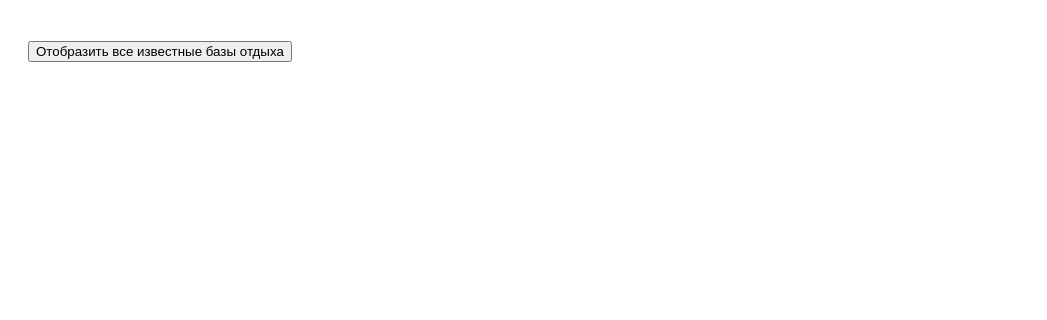
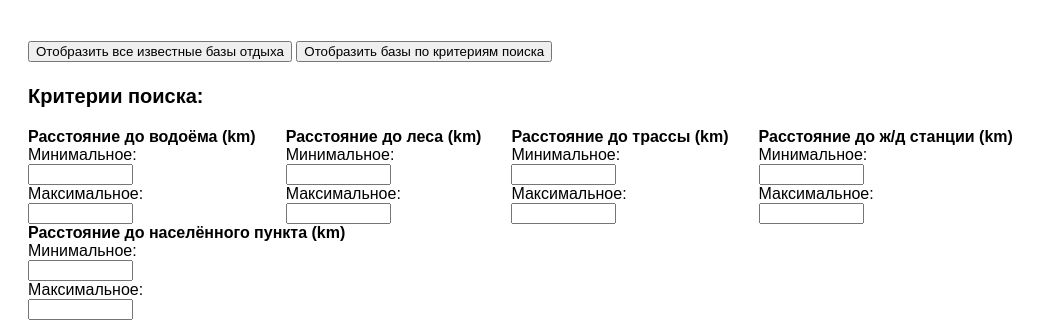
Before and after one commit to vmi-gis/LakeGIS, a Django app: page / in a window 1280 px wide; the page is wider, and only the part inside the window is pictured. Shown: the part 629-949 px from the top of that part, without its empty margins (0-1047 px from the left). Before the commit the page ends 691 px from the top of that part, so only its background shows below. Run offline with Django 3.2, Linux system fonts and the light colour scheme; data that the repository does not hold is empty; parts of the project's set-up code (start-up, migrations or seed data) failed here and were passed over; some libraries are stand-ins or nearby versions.

Commit message:
Добавлено отображение баз на карте согласно критериям пользователя

```diff
--- a/LakeGIS/LakeGIS/templates/lakegis_app/index.html
+++ b/LakeGIS/LakeGIS/templates/lakegis_app/index.html
@@ -9,7 +9,12 @@ var map,
 marker,
 RecreationCenters = {},
 marker_center,
-markers = [];
+markers = [],
+water_distances = [],
+forest_distances = [],
+highway_distances = [],
+railway_distances = [],
+settlement_distances = [];
 
 {% for RecreationModel in lakegis_app %}
 	RecreationCenters[{{RecreationModel.id}}] = {
@@ -48,6 +53,12 @@ function initializeMaps() {
       			title:RecreationCenters[i].name
     		});
 		markers.push(marker);
+		water_distances.push(RecreationCenters[i].dist_to_water);
+		forest_distances.push(RecreationCenters[i].dist_to_forest);
+		highway_distances.push(RecreationCenters[i].dist_to_highway);
+		railway_distances.push(RecreationCenters[i].dist_to_railway);
+		settlement_distances.push(RecreationCenters[i].dist_to_settlement);
+
 
 		google.maps.event.addListener(marker, 'click', (function(marker, i) {
 	        	return function() {
@@ -133,6 +144,40 @@ function showAllCenters(){
 
 }
 
+function showCentersByCriteria(){
+	for (var i=0; i<markers.length; i++){
+		if (	(
+			$('#min_dist_to_water').val()=="" || $('#max_dist_to_water').val()==""
+		    	|| ( water_distances[i]>$('#min_dist_to_water').val() && water_distances[i]<$('#max_dist_to_water').val() )
+			)
+		    &&
+			(
+			$('#min_dist_to_forest').val()=="" || $('#max_dist_to_forest').val()==""
+			|| ( forest_distances[i]>$('#min_dist_to_forest').val() && forest_distances[i]<$('#max_dist_to_forest').val() )
+			)
+		    &&
+			(
+			$('#min_dist_to_highway').val()=="" || $('#max_dist_to_highway').val()==""
+			|| ( highway_distances[i]>$('#min_dist_to_highway').val() && highway_distances[i]<$('#max_dist_to_highway').val() )
+			)
+		    &&
+			(
+			$('#min_dist_to_railway').val()=="" || $('#max_dist_to_railway').val()==""
+			|| ( railway_distances[i]>$('#min_dist_to_railway').val() && railway_distances[i]<$('#max_dist_to_railway').val() )
+			)
+		    &&
+			(
+			$('#min_dist_to_settlement').val()=="" || $('#max_dist_to_settlement').val()==""
+			|| ( settlement_distances[i]>$('#min_dist_to_settlement').val() && settlement_distances[i]<$('#max_dist_to_settlement').val() )
+			)
+		){
+			markers[i].setMap(map);
+		} else {
+			markers[i].setMap(null);
+		}
+	}
+}
+
 </script>
 <style>
     body {
@@ -172,6 +217,17 @@ function showAllCenters(){
 	float: left;
     }
 
+    .Criteria{
+	float: left;
+	display: inline;
+	margin-right: 30px;
+    }
+
+    .header{
+	font-size: 20px;
+	height: 30px;
+}
+
 </style>
 </head>
 <body onload='initializeMaps()'>
@@ -181,6 +237,34 @@ function showAllCenters(){
 	</div>
 	<div id="ControlPanel">
       		<input onclick="showAllCenters();" type=button value="Отобразить все известные базы отдыха">
+		<input onclick="showCentersByCriteria()" type=button value="Отобразить базы по критериям поиска">
+		<div class="header"><br><b>Критерии поиска:</b></div><br><br>
+		<div class="Criteria">
+			<b>Расстояние до водоёма (km)</b><br>
+			Минимальное: <br> <input name=min_dist_to_water id="min_dist_to_water" type="text" size="10" float="right"><br>
+			Максимальное: <br> <input name=max_dist_to_water id="max_dist_to_water" type="text" size="10"><br>
+		</div>
+                <div class="Criteria">
+                        <b>Расстояние до леса (km)</b><br>
+                        Минимальное: <br> <input name=min_dist_to_forest id="min_dist_to_forest" type="text" size="10" float="right"><br>
+                        Максимальное: <br> <input name=max_dist_to_forest id="max_dist_to_forest" type="text" size="10"><br>
+                </div>
+                <div class="Criteria">
+                        <b>Расстояние до трассы (km)</b><br>
+                        Минимальное: <br> <input name=min_dist_to_highway id="min_dist_to_highway" type="text" size="10" float="right"><br>
+                        Максимальное: <br> <input name=max_dist_to_highway id="max_dist_to_highway" type="text" size="10"><br>
+                </div>
+                <div class="Criteria">
+                        <b>Расстояние до ж/д станции (km)</b><br>
+                        Минимальное: <br> <input name=min_dist_to_railway id="min_dist_to_railway" type="text" size="10" float="right"><br>
+                        Максимальное: <br> <input name=max_dist_to_railway id="max_dist_to_railway" type="text" size="10"><br>
+                </div>
+                <div class="Criteria">
+                        <b>Расстояние до населённого пункта (km)</b><br>
+                        Минимальное: <br> <input name=min_dist_to_settlement id="min_dist_to_settlement" type="text" size="10" float="right"><br>
+                        Максимальное: <br> <input name=max_dist_to_settlement id="max_dist_to_settlement" type="text" size="10"><br>
+                </div>
+
 	</div>
 
 </body>
```
